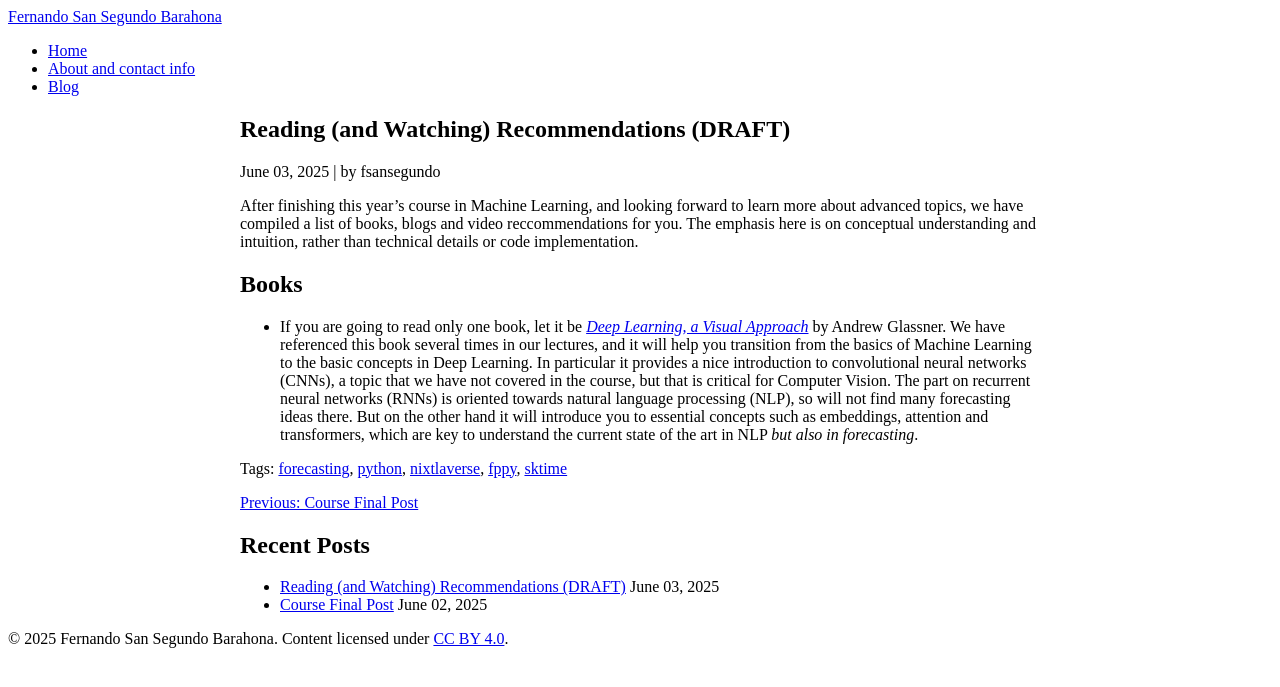
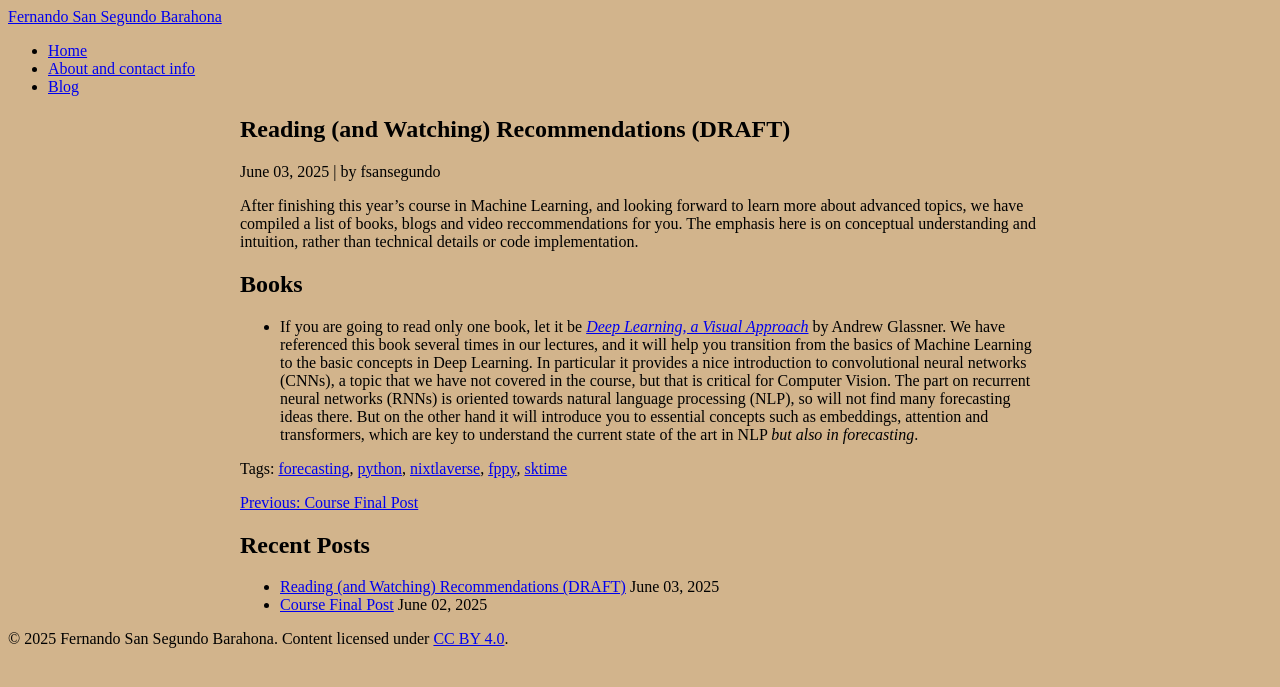
Before and after one commit to fsansegundo/fsansegundo.github.io, a Jekyll site: the page built from _posts/2025-06-03-Reading_and_Watching_Recommendations.md, in a window 1280 px wide. Shown: the top 687 px of the page. Built offline with Jekyll 4.4.1, drawn with Linux system fonts in a browser that asks for light colours.

Commit message:
Update style.css

```diff
--- a/assets/css/style.css
+++ b/assets/css/style.css
@@ -3,3 +3,6 @@
   margin: 0 auto;
   padding: 0 1rem;
 }
+body {
+  background-color: tan;
+}
```
